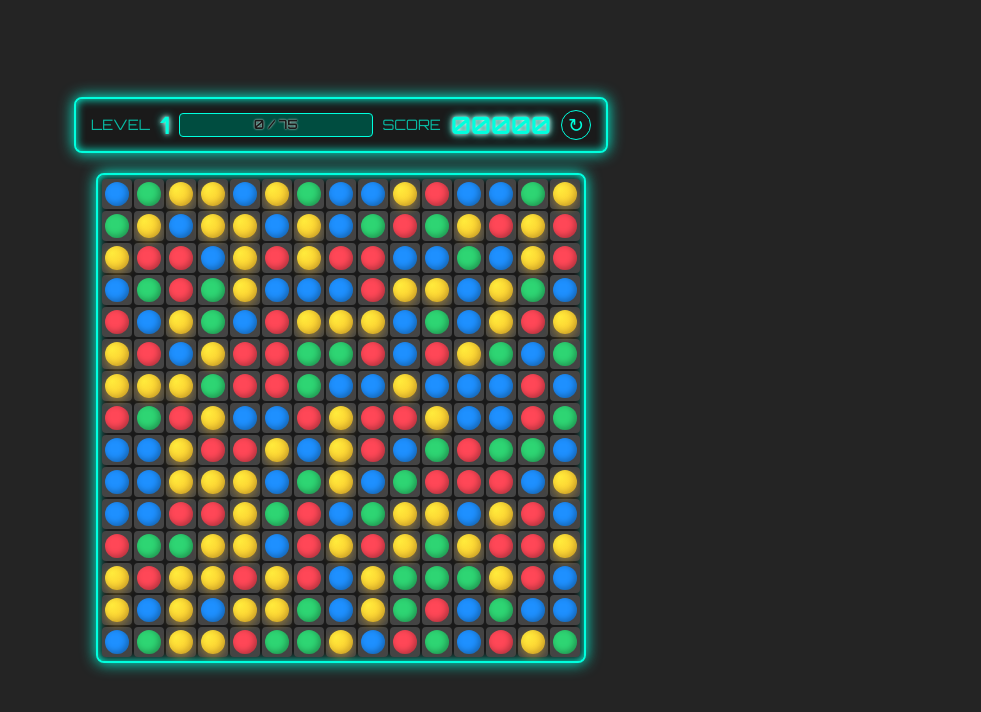
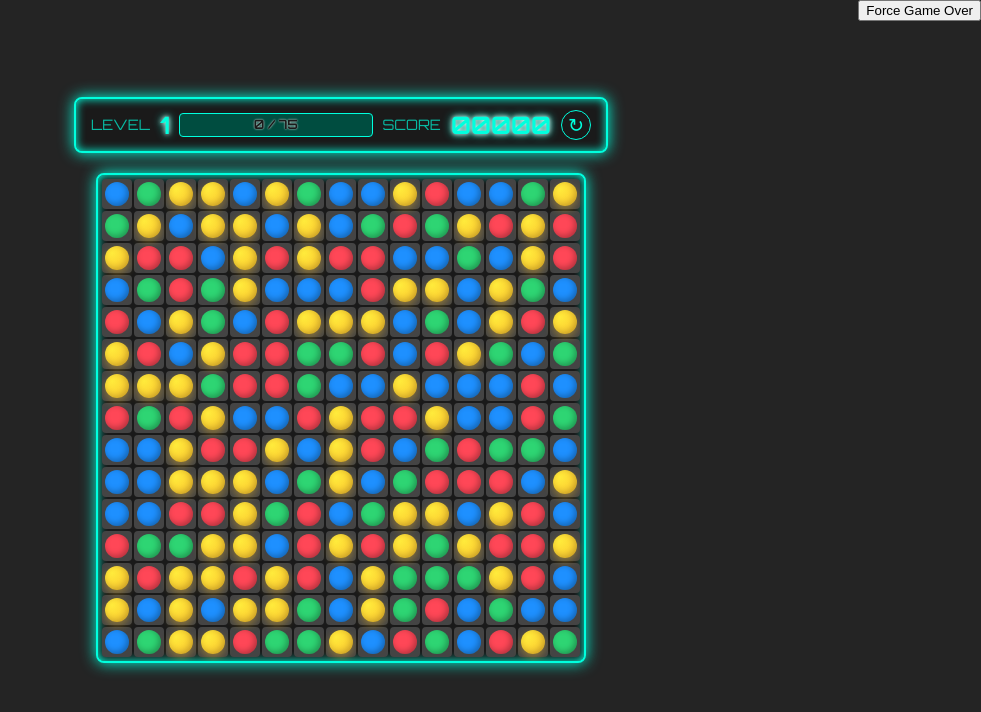
Before and after one commit to olegmurinsky-create/match-4, a React (Vite) app: page / in a window 1280 px wide. Shown: the top 712 px of the page, without its empty margins (299-1280 px from the left). Built offline with nearby package versions, Linux system fonts and the light colour scheme.

Commit message:
High score fixes

```diff
--- a/src/App.tsx
+++ b/src/App.tsx
@@ -79,7 +79,7 @@ function App() {
       const saved = localStorage.getItem('match-4-leaderboard');
       if (saved) {
         const parsed = JSON.parse(saved);
-        if (Array.isArray(parsed)) setLeaderboard(parsed);
+        if (Array.isArray(parsed)) setLeaderboard(parsed.slice(0, 9));
       }
     } catch (e) {
       console.error('Failed to load leaderboard', e);
@@ -88,7 +88,7 @@ function App() {
 
   const saveScore = () => {
     if (playerName.trim().length === 3) {
-      const newLeaderboard = [...leaderboard, { name: playerName.toUpperCase(), score }].sort((a, b) => b.score - a.score).slice(0, 10);
+      const newLeaderboard = [...leaderboard, { name: playerName.toUpperCase(), score }].sort((a, b) => b.score - a.score).slice(0, 9);
       setLeaderboard(newLeaderboard);
       try {
         localStorage.setItem('match-4-leaderboard', JSON.stringify(newLeaderboard));
@@ -337,6 +337,17 @@ function App() {
 
   return (
     <div className="game-container">
+      {/* TEMP DEBUG BUTTON */}
+      <button
+        style={{ position: 'absolute', top: 0, right: 0, zIndex: 1000 }}
+        onClick={() => {
+          setScore(15000);
+          setGameState('game_over');
+        }}
+      >
+        Force Game Over
+      </button>
+
       <StatusBar
         score={score}
         level={level}
@@ -413,7 +424,7 @@ function App() {
               </div>
             )}
 
-            {leaderboard.length > 0 && (
+            {scoreSaved && leaderboard.length > 0 && (
               <div className="leaderboard">
                 <h3>High Scores</h3>
                 {leaderboard.map((entry, i) => (
```
